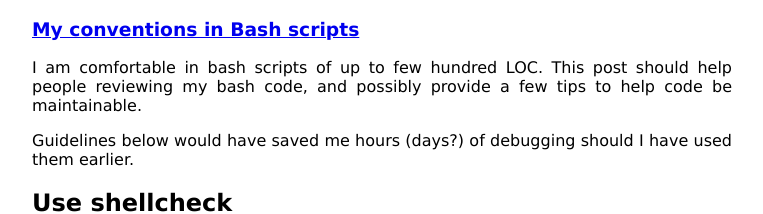
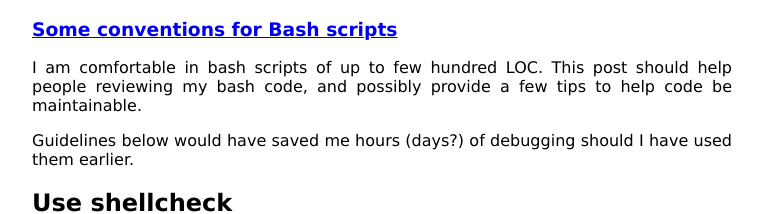
Before and after one commit to Motiejus/motiejus.github.com, a Jekyll site: the page built from _posts/2016-08-16-bash.markdown, in a window 1280 px wide and 900 px high. Shown: the top 214 px of the window, without its empty margins (258-1021 px from the left). Built offline with Jekyll 4.4.1, drawn with Linux system fonts in a browser that asks for light colours.

Commit message:
Change title

```diff
--- a/_posts/2016-08-16-bash.markdown
+++ b/_posts/2016-08-16-bash.markdown
@@ -1,7 +1,7 @@
 ---
 layout: post
 date: 2016-08-17T20:10:00+02:00
-title: My conventions in Bash scripts
+title: Some conventions for Bash scripts
 ---
 
 I am comfortable in bash scripts of up to few hundred LOC. This post should
```
